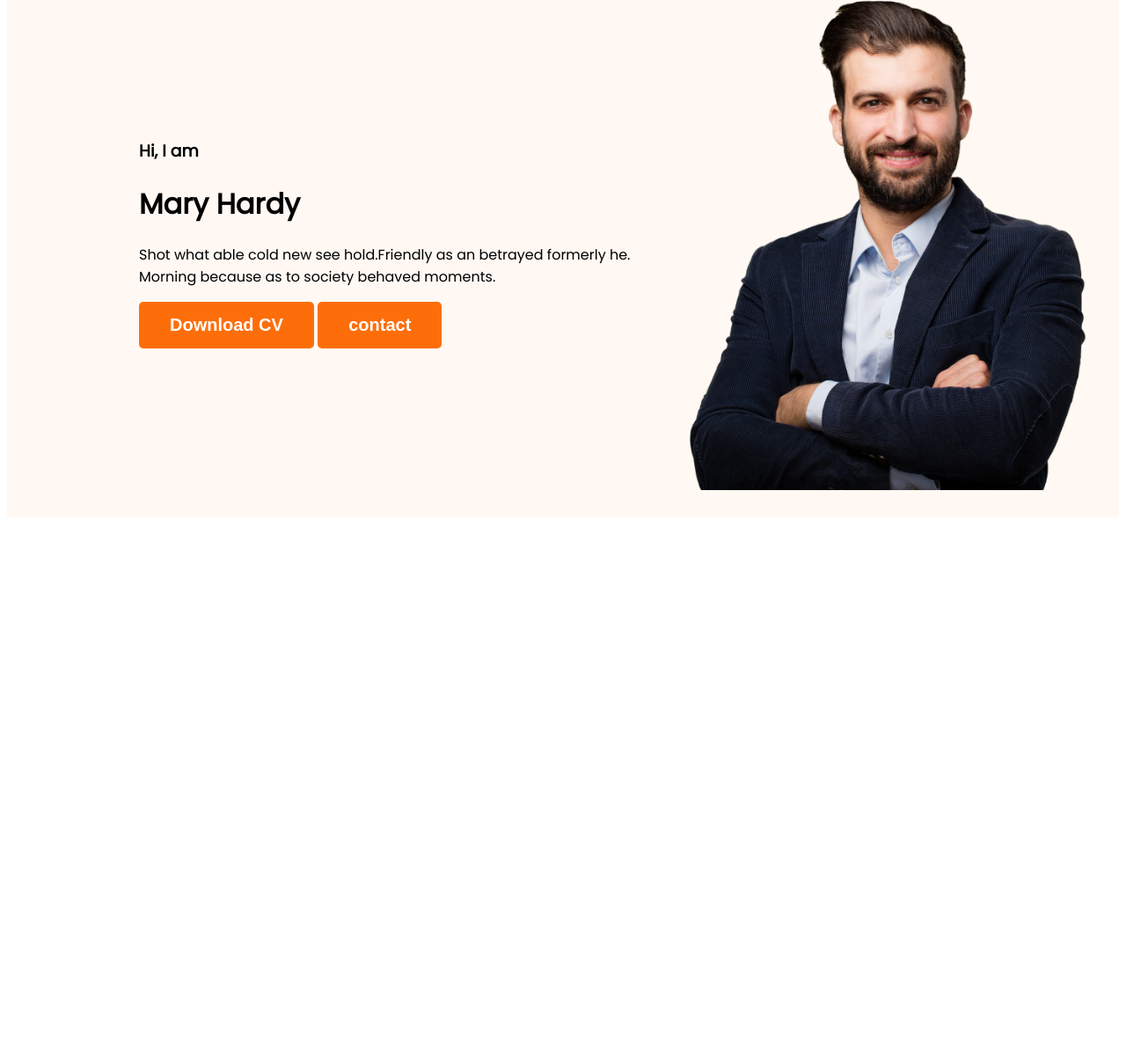
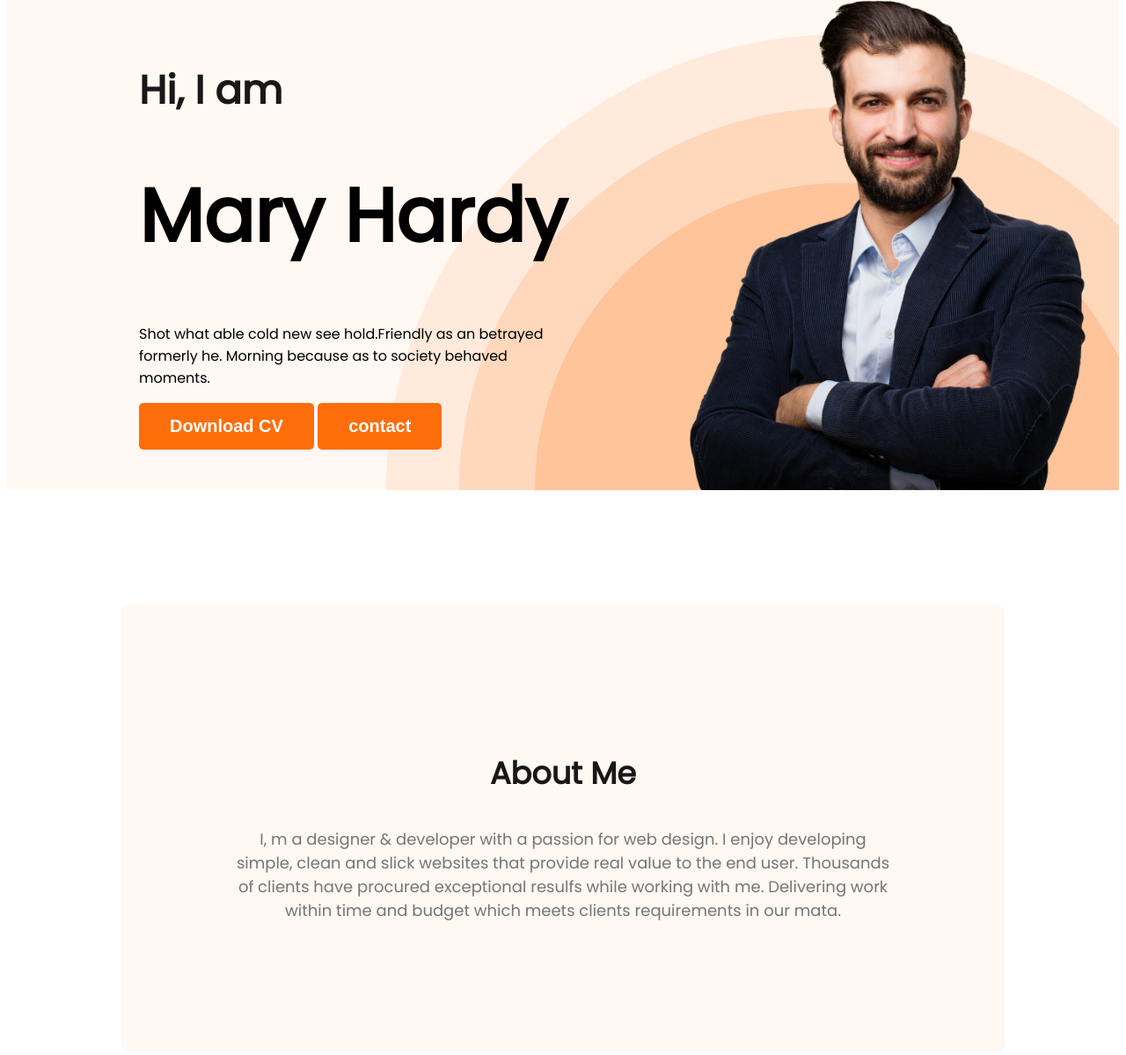
Before and after one commit to mahfuzahmed7/webdevloper-portfolio, a plain HTML site: page index.html in a window 1280 px wide. Shown: the part 218-1417 px from the top of the page at 88% size. Before the commit the page ends 813 px from the top, so only its background shows below. Drawn offline with Linux system fonts and the light colour scheme.

Commit message:
about section created

```diff
--- a/index.html
+++ b/index.html
@@ -27,7 +27,8 @@
             <div class="banner-content">
                 <h3 class="banner-greeting">Hi, I am</h3>
                 <h1 class="banner-title">Mary Hardy</h1>
-                <p>Shot what able cold new see hold.Friendly as an betrayed formerly he. Morning because as to society
+                <p class="banner-description">Shot what able cold new see hold.Friendly as an betrayed formerly he.
+                    Morning because as to society
                     behaved moments.</p>
                 <button class="btn-primary">Download CV</button>
                 <button class="btn-primary">contact</button>
@@ -37,7 +38,13 @@
         </div>
     </header>
     <main>
-
+        <section class="about">
+            <h3 class="section-title">About Me</h3>
+            <p class="section-description">I, m a designer & developer with a passion for web design. I enjoy developing
+                simple, clean and slick websites that provide real value to the end user. Thousands of clients have
+                procured exceptional resulfs while working with me. Delivering work within time and budget which meets
+                clients requirements in our mata.</p>
+        </section>
     </main>
     <footer>
 
--- a/styles/portfolio.css
+++ b/styles/portfolio.css
@@ -2,6 +2,23 @@
 body {
     font-family: 'Open Sans', sans-serif;
     font-family: 'Poppins', sans-serif;
+}
+
+.section-title {
+    color: #181818;
+    text-align: center;
+    font-size: 35px;
+    font-weight: 700;
+
+}
+
+.section-description {
+    color: #757575;
+    text-align: center;
+
+    font-size: 18px;
+
+
 }
 
 /* nav related styles */
@@ -51,15 +68,45 @@ nav a {
 /* header related styles */
 .header {
     background-color: #FFF8F3;
-    ;
+    background-image: url('../images/header_bg.png');
+    background-repeat: no-repeat;
+    background-position: bottom right;
 }
 
 .banner {
-    padding: 30px 30px 30px 150px;
+    padding: 30px 30px 0px 150px;
     display: flex;
     align-items: center;
+    justify-content: space-between;
 }
 
 .profile-pic {
     width: 500px;
 }
+
+.banner-greeting {
+    font-size: 45px;
+    color: #181818;
+}
+
+.banner-title {
+    font-size: 85px;
+    font-weight: 700;
+    margin-top: 5px;
+    margin-bottom: 2opx;
+}
+
+/* .banner-description {} */
+
+.banner-content {
+    max-width: 500px;
+}
+
+/* main section style */
+/* about section style */
+.about {
+    padding: 130px;
+    border-radius: 10px;
+    background: #FFF8F3;
+    margin: 130px;
+}
```
